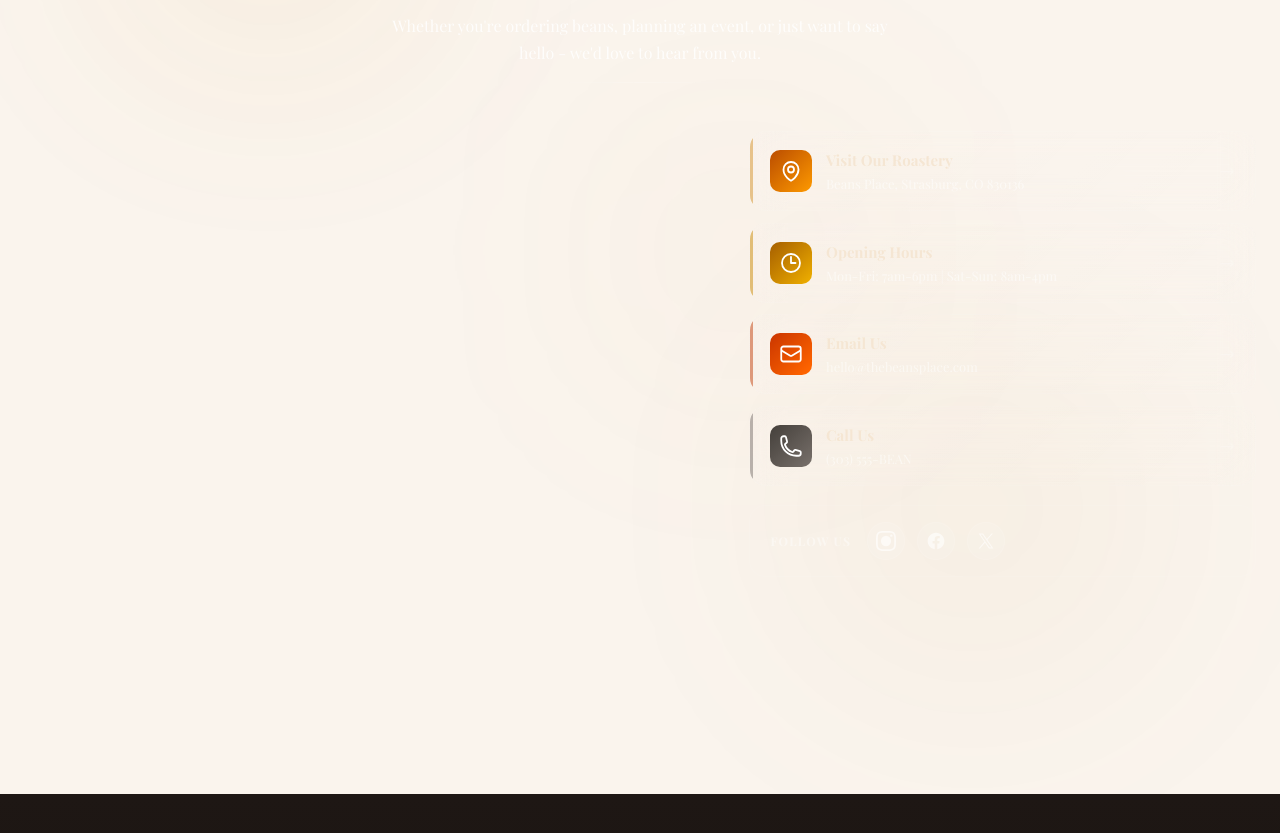
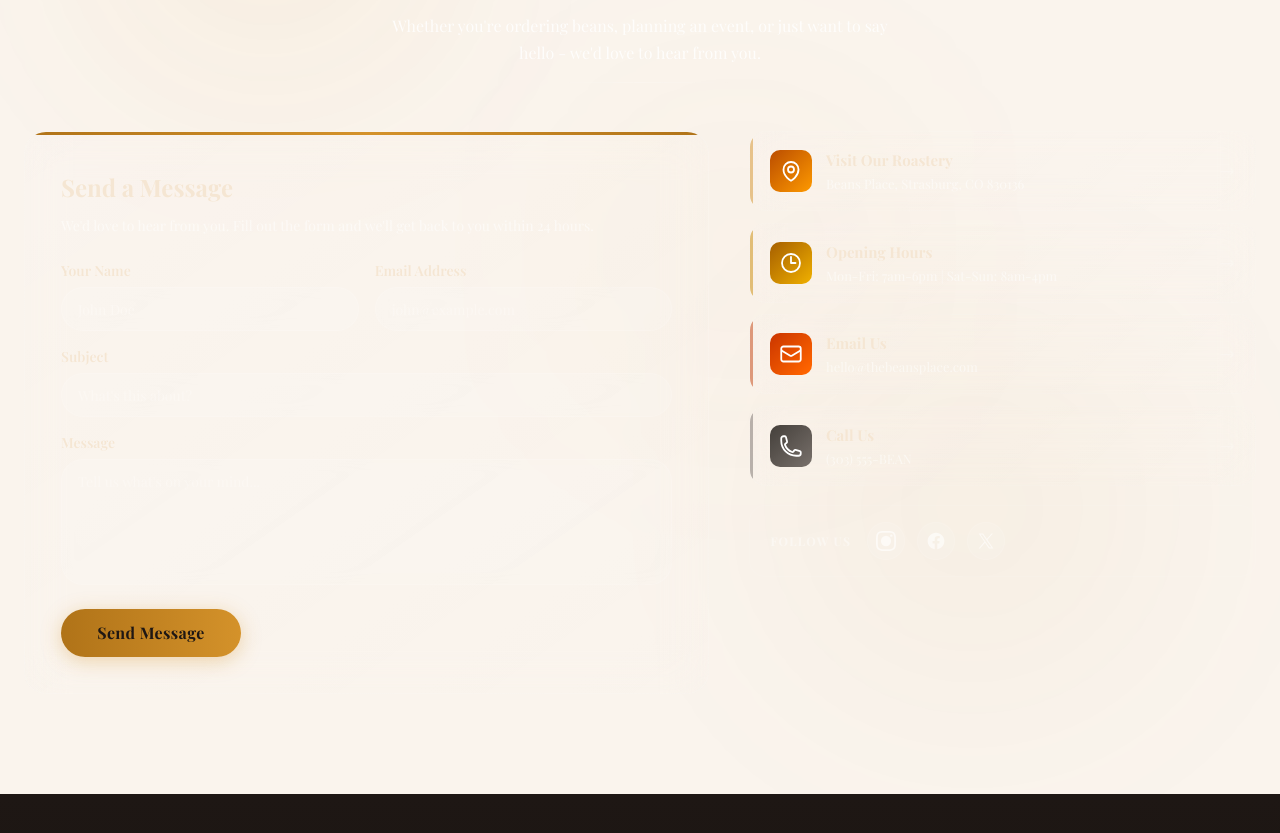
Before and after one commit to Vyrning/The-beans-place-09-26, a React (Vite) app: page / in a window 1280 px wide. Shown: the part 6961-7794 px from the top of the page. Built offline with nearby package versions, Linux system fonts and the light colour scheme; a web font is replaced by a local one.

Commit message:
viewfix new-branch

```diff
--- a/src/components/ContactSection.jsx
+++ b/src/components/ContactSection.jsx
@@ -362,6 +362,7 @@ function ContactFormInline(){
             onSubmit = {handleSubmit}
             className = "contact-form-card"
             initial = {{opacity: 0, y: 40}}
+            whileInView = {{opacity: 1, y: 0}}
             viewport={{once: true}}
             transition={{duration: 0.6, delay: 0.1}}
         >
```
